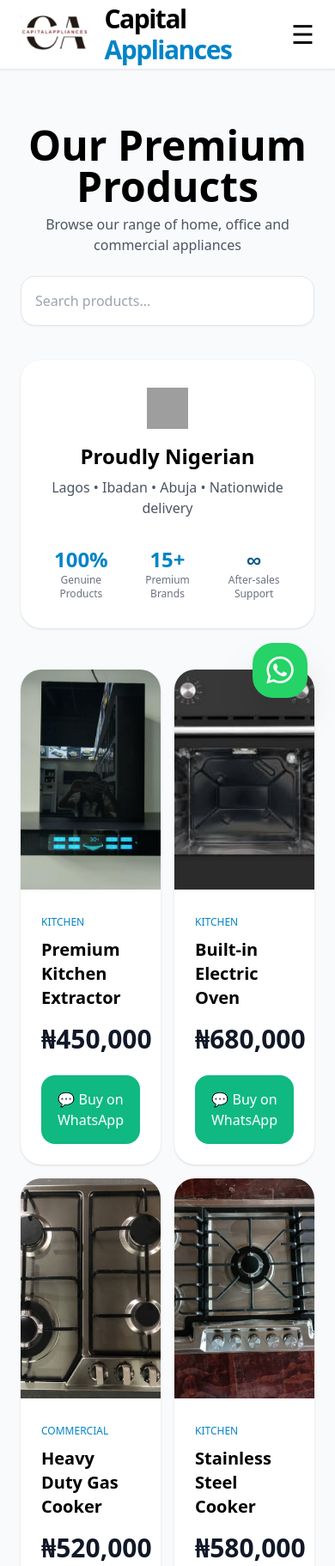
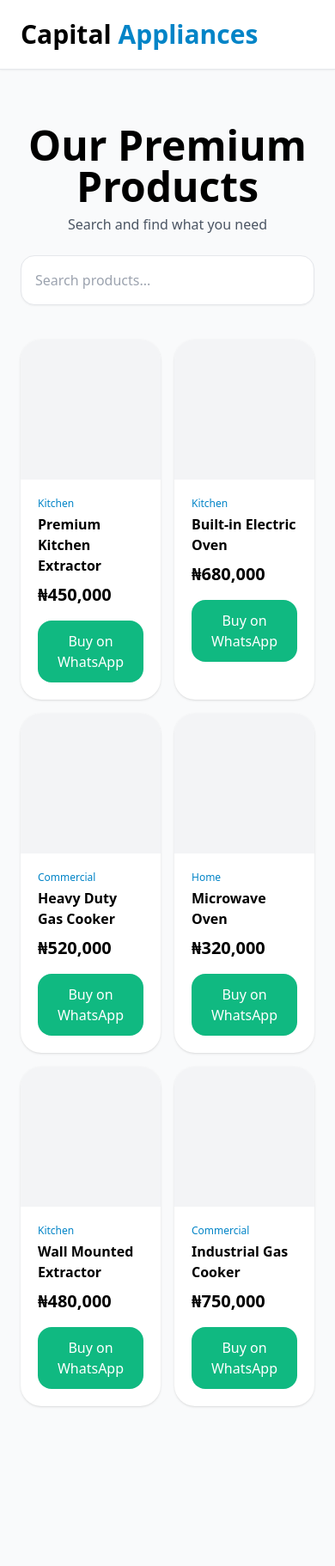
Before and after one commit to alongetemitayo91-cyber/capitalappliances, a plain HTML site: page products.html in a window 390 px wide. Shown: the top 1822 px of the page at 86% size. After the commit the page ends 1700 px from the top, so only its background shows below. Drawn offline with nearby package versions, Linux system fonts and the light colour scheme; grey boxes are pictures that could not be loaded.

Commit message:
updated site

```diff
--- a/products.html
+++ b/products.html
@@ -21,41 +21,9 @@
     <nav class="bg-white border-b sticky top-0 z-50 shadow-sm">
       <div class="max-w-7xl mx-auto px-6">
         <div class="flex justify-between items-center h-20">
-          <div class="flex items-center gap-x-3">
-            <img
-              src="images/logo.jpg"
-              alt="Logo"
-              class="h-12 object-contain"
-              onerror="
-                this.src =
-                  'https://via.placeholder.com/200x50/0ea5e9/ffffff?text=CAPITAL'
-              "
-            />
-            <h1 class="text-3xl font-semibold tracking-tighter">
-              Capital <span class="text-sky-600">Appliances</span>
-            </h1>
-          </div>
-
-          <div class="hidden md:flex gap-x-10 text-lg font-medium">
-            <a href="index.html">Home</a>
-            <a href="products.html" class="text-sky-600 font-semibold"
-              >Products</a
-            >
-
-            <button
-              onclick="openWhatsApp()"
-              class="bg-emerald-500 text-white px-6 py-3 rounded-3xl flex items-center gap-2"
-            >
-              <i class="fa-brands fa-whatsapp"></i> Contact
-            </button>
-          </div>
-
-          <button
-            onclick="alert('Mobile menu - use top links for now')"
-            class="md:hidden text-3xl"
-          >
-            ☰
-          </button>
+          <h1 class="text-3xl font-semibold">
+            Capital <span class="text-sky-600">Appliances</span>
+          </h1>
         </div>
       </div>
     </nav>
@@ -66,50 +34,24 @@
       </h1>
 
       <p class="text-center text-gray-600 mb-6">
-        Browse our range of home, office and commercial appliances
+        Search and find what you need
       </p>
 
-      <!-- SEARCH BAR (ADDED) -->
-      <div class="max-w-xl mx-auto mb-10">
+      <!-- SEARCH -->
+      <div class="max-w-xl mx-auto mb-10 relative">
         <input
           id="searchInput"
           type="text"
           placeholder="Search products..."
-          class="w-full p-4 rounded-2xl border shadow-sm focus:outline-none"
+          class="w-full p-4 rounded-2xl border shadow-sm outline-none"
           oninput="handleSearch(this.value)"
         />
-      </div>
 
-      <!-- NIGERIA CARD -->
-      <div class="bg-white rounded-3xl shadow p-8 mb-12 text-center">
-        <img
-          src="https://flagcdn.com/ng.svg"
-          alt="Nigeria Flag"
-          class="w-12 h-12 mx-auto mb-4"
-        />
-
-        <h2 class="text-2xl font-semibold">Proudly Nigerian</h2>
-
-        <p class="text-gray-600 mt-2">
-          Lagos • Ibadan • Abuja • Nationwide delivery
-        </p>
-
-        <div class="grid grid-cols-3 gap-6 mt-8 text-center">
-          <div>
-            <h3 class="text-2xl font-bold text-sky-600">100%</h3>
-            <p class="text-xs text-gray-500">Genuine Products</p>
-          </div>
-
-          <div>
-            <h3 class="text-2xl font-bold text-sky-600">15+</h3>
-            <p class="text-xs text-gray-500">Premium Brands</p>
-          </div>
-
-          <div>
-            <h3 class="text-2xl font-bold text-sky-800">∞</h3>
-            <p class="text-xs text-gray-500">After-sales Support</p>
-          </div>
-        </div>
+        <!-- SUGGESTIONS DROPDOWN -->
+        <div
+          id="suggestions"
+          class="absolute w-full bg-white shadow-lg rounded-2xl mt-2 hidden max-h-64 overflow-y-auto z-50"
+        ></div>
       </div>
 
       <!-- PRODUCTS -->
@@ -118,7 +60,7 @@
         class="grid grid-cols-2 md:grid-cols-2 lg:grid-cols-3 gap-4 md:gap-8"
       ></div>
 
-      <!-- NO RESULTS (ADDED) -->
+      <!-- NO RESULTS -->
       <div id="noResults" class="hidden text-center mt-10">
         <p class="text-gray-600 mb-4">No product found.</p>
 
@@ -129,29 +71,7 @@
           Ask on WhatsApp
         </button>
       </div>
-
-      <div class="mt-20 bg-white rounded-3xl shadow p-10 text-center">
-        <h2 class="text-3xl font-semibold mb-4">Not ready to buy yet?</h2>
-        <p class="text-gray-600 mb-8">
-          Ask us anything about our products, pricing, or installation.
-        </p>
-
-        <button
-          onclick="openWhatsApp()"
-          class="bg-sky-600 hover:bg-sky-700 text-white px-8 py-4 rounded-2xl text-lg font-medium"
-        >
-          💬 Make an Enquiry
-        </button>
-      </div>
     </div>
-
-    <!-- FLOAT -->
-    <button
-      onclick="openWhatsApp()"
-      class="fixed bottom-8 right-8 bg-[#25D366] text-white w-16 h-16 rounded-3xl shadow-2xl flex items-center justify-center text-4xl z-50"
-    >
-      <i class="fa-brands fa-whatsapp"></i>
-    </button>
 
     <script>
       const products = [
@@ -159,77 +79,32 @@
           name: "Premium Kitchen Extractor",
           category: "Kitchen",
           price: "₦450,000",
-          img: "images/extractor.jpg",
         },
         {
           name: "Built-in Electric Oven",
           category: "Kitchen",
           price: "₦680,000",
-          img: "images/oven.jpg",
         },
         {
           name: "Heavy Duty Gas Cooker",
           category: "Commercial",
           price: "₦520,000",
-          img: "images/cooker.jpg",
         },
+        { name: "Microwave Oven", category: "Home", price: "₦320,000" },
         {
-          name: "Stainless Steel Cooker",
+          name: "Wall Mounted Extractor",
           category: "Kitchen",
-          price: "₦580,000",
-          img: "images/cooker2.jpg",
+          price: "₦480,000",
         },
         {
           name: "Industrial Gas Cooker",
           category: "Commercial",
           price: "₦750,000",
-          img: "images/cooker3.jpg",
-        },
-        {
-          name: "Microwave Oven",
-          category: "Home",
-          price: "₦320,000",
-          img: "images/microwave.jpg",
-        },
-        {
-          name: "Premium Extractor Hood",
-          category: "Kitchen",
-          price: "₦520,000",
-          img: "images/extractor-premium.jpg",
-        },
-        {
-          name: "High-End Extractor",
-          category: "Kitchen",
-          price: "₦580,000",
-          img: "images/extractorpremium2.jpg",
-        },
-        {
-          name: "Wall Mounted Extractor",
-          category: "Kitchen",
-          price: "₦480,000",
-          img: "images/extractor2.jpg",
-        },
-        {
-          name: "Powerful Extractor",
-          category: "Kitchen",
-          price: "₦495,000",
-          img: "images/extractor3.jpg",
-        },
-        {
-          name: "Modern Appliance",
-          category: "Home",
-          price: "₦890,000",
-          img: "images/something1.jpg",
-        },
-        {
-          name: "Premium Appliance Set",
-          category: "Home",
-          price: "₦670,000",
-          img: "images/something2.jpg",
         },
       ];
 
       let filteredProducts = [...products];
+      let lastSearch = "";
 
       function renderProducts(list) {
         const grid = document.getElementById("products-grid");
@@ -245,36 +120,82 @@
         noResults.classList.add("hidden");
 
         list.forEach((p) => {
-          const card = `
-            <div class="bg-white rounded-3xl overflow-hidden shadow hover:shadow-2xl">
-              <img src="${p.img}" alt="${p.name}" class="w-full h-64 object-cover"
-                   onerror="this.src='https://via.placeholder.com/600x400/cccccc/666666?text=No+Image'">
+          grid.innerHTML += `
+            <div class="bg-white rounded-3xl shadow overflow-hidden">
 
-              <div class="p-6">
-                <span class="uppercase text-xs text-sky-600 font-medium">${p.category}</span>
-                <h3 class="text-xl font-semibold mt-2">${p.name}</h3>
-                <p class="text-3xl font-bold text-gray-900 mt-4">${p.price}</p>
+              <div class="aspect-square bg-gray-100"></div>
 
-                <button onclick="enquire('${p.name}', '${p.price}')"
-                        class="mt-6 w-full py-4 bg-emerald-500 text-white rounded-2xl">
-                  💬 Buy on WhatsApp
+              <div class="p-5">
+                <p class="text-xs text-sky-600">${p.category}</p>
+                <h3 class="font-semibold mt-1">${p.name}</h3>
+                <p class="text-xl font-bold mt-2">${p.price}</p>
+
+                <button
+                  onclick="enquire('${p.name}', '${p.price}')"
+                  class="mt-4 w-full bg-emerald-500 text-white py-3 rounded-2xl"
+                >
+                  Buy on WhatsApp
                 </button>
               </div>
-            </div>`;
-          grid.innerHTML += card;
+            </div>
+          `;
         });
       }
 
+      // 🔥 SEARCH + SUGGESTIONS
       function handleSearch(query) {
+        lastSearch = query;
         const q = query.toLowerCase().trim();
 
-        filteredProducts = products.filter(
+        const suggestionsBox = document.getElementById("suggestions");
+
+        if (!q) {
+          suggestionsBox.classList.add("hidden");
+          renderProducts(products);
+          return;
+        }
+
+        const matches = products.filter(
           (p) =>
             p.name.toLowerCase().includes(q) ||
             p.category.toLowerCase().includes(q),
         );
 
-        renderProducts(filteredProducts);
+        filteredProducts = matches;
+        renderProducts(matches);
+
+        // suggestions UI
+        if (matches.length > 0) {
+          suggestionsBox.innerHTML = matches
+            .slice(0, 5)
+            .map(
+              (p) => `
+              <div
+                onclick="selectSuggestion('${p.name}')"
+                class="p-3 hover:bg-gray-100 cursor-pointer border-b"
+              >
+                <p class="font-medium">${p.name}</p>
+                <p class="text-xs text-gray-500">${p.category}</p>
+              </div>
+            `,
+            )
+            .join("");
+
+          suggestionsBox.classList.remove("hidden");
+        } else {
+          suggestionsBox.innerHTML = `
+            <div class="p-4 text-gray-600">
+              No match found — you can ask on WhatsApp instead.
+            </div>
+          `;
+          suggestionsBox.classList.remove("hidden");
+        }
+      }
+
+      function selectSuggestion(name) {
+        document.getElementById("searchInput").value = name;
+        document.getElementById("suggestions").classList.add("hidden");
+        handleSearch(name);
       }
 
       function enquire(name, price) {
@@ -287,7 +208,19 @@
 
       function openWhatsApp() {
         const phone = "2348091145666";
-        window.open(`https://wa.me/${phone}`, "_blank");
+
+        let message = "";
+
+        if (lastSearch && filteredProducts.length === 0) {
+          message = `Please I’m looking for the availability of: ${lastSearch}`;
+        } else {
+          message = "Hello, I’d like to make an enquiry about your appliances.";
+        }
+
+        window.open(
+          `https://wa.me/${phone}?text=${encodeURIComponent(message)}`,
+          "_blank",
+        );
       }
 
       renderProducts(products);
```
